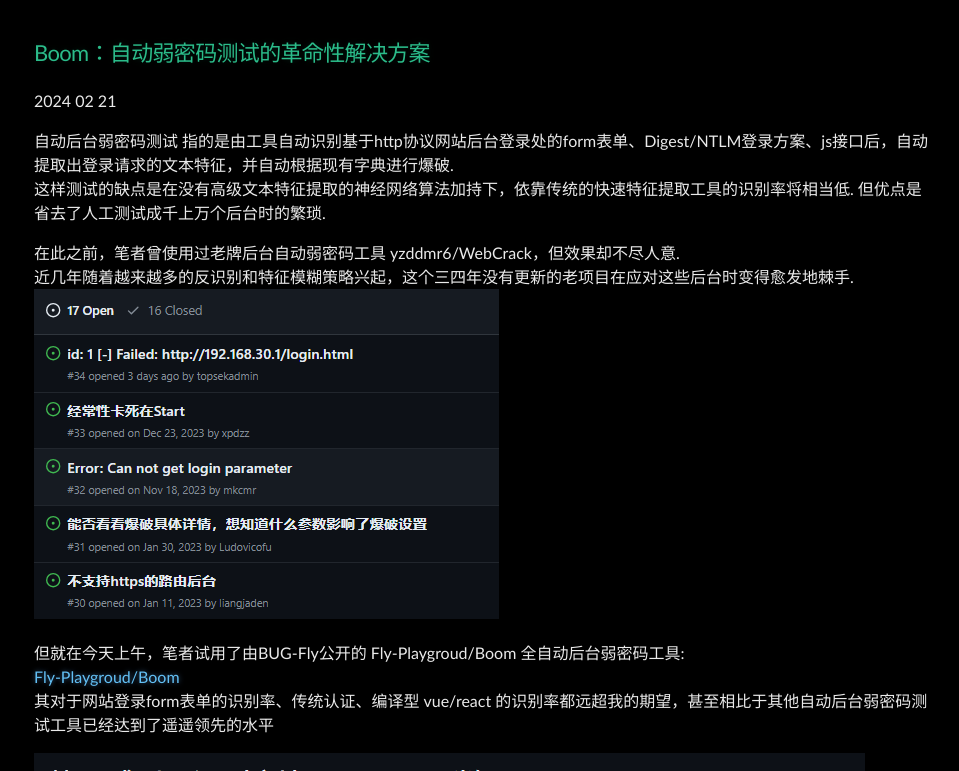
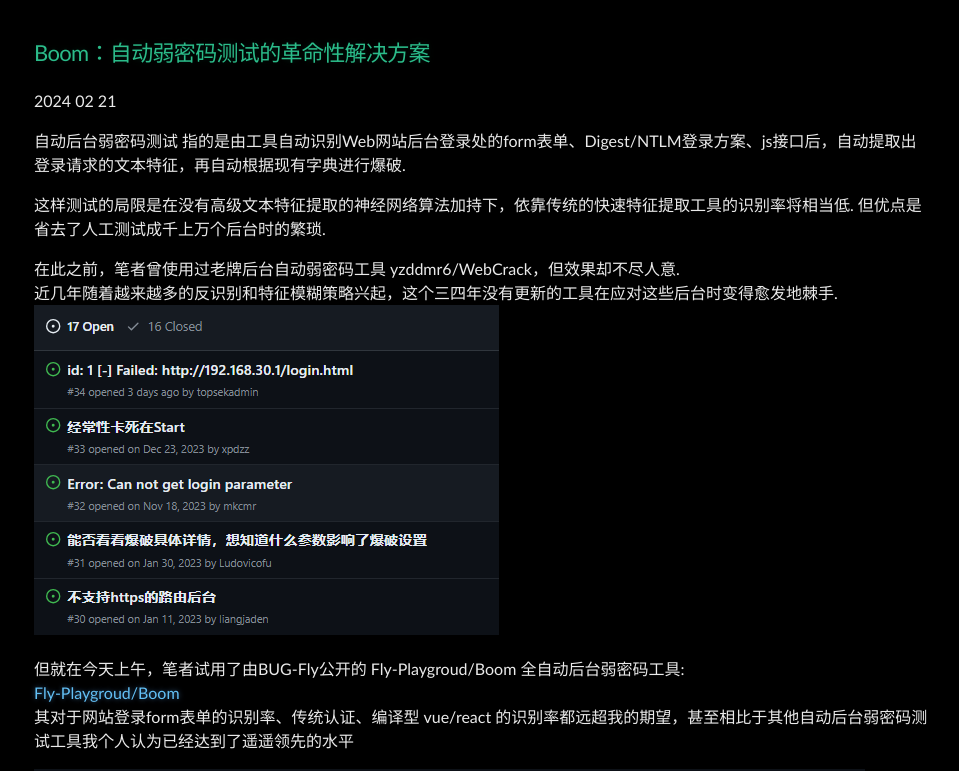
Before and after one commit to Leeyangee/leeyangee.github.io, a Jekyll site: the page built from _posts/2024-02-21-Boom：自动弱密码测试的革命性解决方案.md, in a window 1280 px wide and 900 px high, scrolled down 312 px, cut to the strip 129-900 px from the top of the window. Shown: the whole strip, without its empty margins (158-1117 px from the left). Built offline with Jekyll 4.4.1, drawn with Linux system fonts in a browser that asks for light colours; some of the changed text lies outside the part shown.

Commit message:
Update 2024-02-21-Boom：自动弱密码测试的革命性解决方案.md

```diff
--- a/_posts/2024-02-21-Boom：自动弱密码测试的革命性解决方案.md
+++ b/_posts/2024-02-21-Boom：自动弱密码测试的革命性解决方案.md
@@ -3,16 +3,17 @@
 published: true
 ---
 
-自动后台弱密码测试 指的是由工具自动识别基于http协议网站后台登录处的form表单、Digest/NTLM登录方案、js接口后，自动提取出登录请求的文本特征，并自动根据现有字典进行爆破.
-这样测试的缺点是在没有高级文本特征提取的神经网络算法加持下，依靠传统的快速特征提取工具的识别率将相当低. 但优点是省去了人工测试成千上万个后台时的繁琐.
+自动后台弱密码测试 指的是由工具自动识别Web网站后台登录处的form表单、Digest/NTLM登录方案、js接口后，自动提取出登录请求的文本特征，再自动根据现有字典进行爆破.
+
+这样测试的局限是在没有高级文本特征提取的神经网络算法加持下，依靠传统的快速特征提取工具的识别率将相当低. 但优点是省去了人工测试成千上万个后台时的繁琐.
 
 在此之前，笔者曾使用过老牌后台自动弱密码工具 yzddmr6/WebCrack，但效果却不尽人意.
-近几年随着越来越多的反识别和特征模糊策略兴起，这个三四年没有更新的老项目在应对这些后台时变得愈发地棘手.
+近几年随着越来越多的反识别和特征模糊策略兴起，这个三四年没有更新的工具在应对这些后台时变得愈发地棘手.
 ![avatar](/image/2024-02-21-2.png)
 
 但就在今天上午，笔者试用了由BUG-Fly公开的 Fly-Playgroud/Boom 全自动后台弱密码工具:
 <a href="https://github.com/Fly-Playgroud/Boom">Fly-Playgroud/Boom</a>
-其对于网站登录form表单的识别率、传统认证、编译型 vue/react 的识别率都远超我的期望，甚至相比于其他自动后台弱密码测试工具已经达到了遥遥领先的水平
+其对于网站登录form表单的识别率、传统认证、编译型 vue/react 的识别率都远超我的期望，甚至相比于其他自动后台弱密码测试工具我个人认为已经达到了遥遥领先的水平
 
 ![avatar](/image/2024-02-21-1.png)
 
@@ -31,9 +32,9 @@
 - WebHook 消息推送
 - [ ] 支持验证码组件识别
 
-# [](#header-1)个人测试
+# [](#header-1)靶机选择
 
-笔者选取了十多个网站进行测试，均收获了较好的结果，识别率遥遥领先于同类工具. 这里我随机拿一个我朋友的普通vue网站登陆后台来举例说明
+笔者选取了十多个网站进行测试，均收获了较好的结果. 这里我随机拿一个我朋友的普通vue网站登陆后台来举例说明
 该网站技术栈为前端: vue + 组件 ant-design，后端: go + 基础库 gin
 
 后台登陆处的url为: http://xxx/login
@@ -58,3 +61,7 @@
 在此我添加了用户名：leeya_bug，密码：leeya_bug123来验证爆破是否成功
 这里已经成功爆破出了我预设的用户名和密码
 ![avatar](/image/2024-02-21-7.png)
+
+# [](#header-1)总结
+
+虽然该款工具已经满足绝大部分需求，但笔者发现对于部分传统cms网站该工具依然有概率无法识别到. 希望在今后该工具能够得到更进一步优化
```
Also changed, not shown: other parts of _posts/2024-02-21-Boom：自动弱密码测试的革命性解决方案.md (+2 -0 lines).
